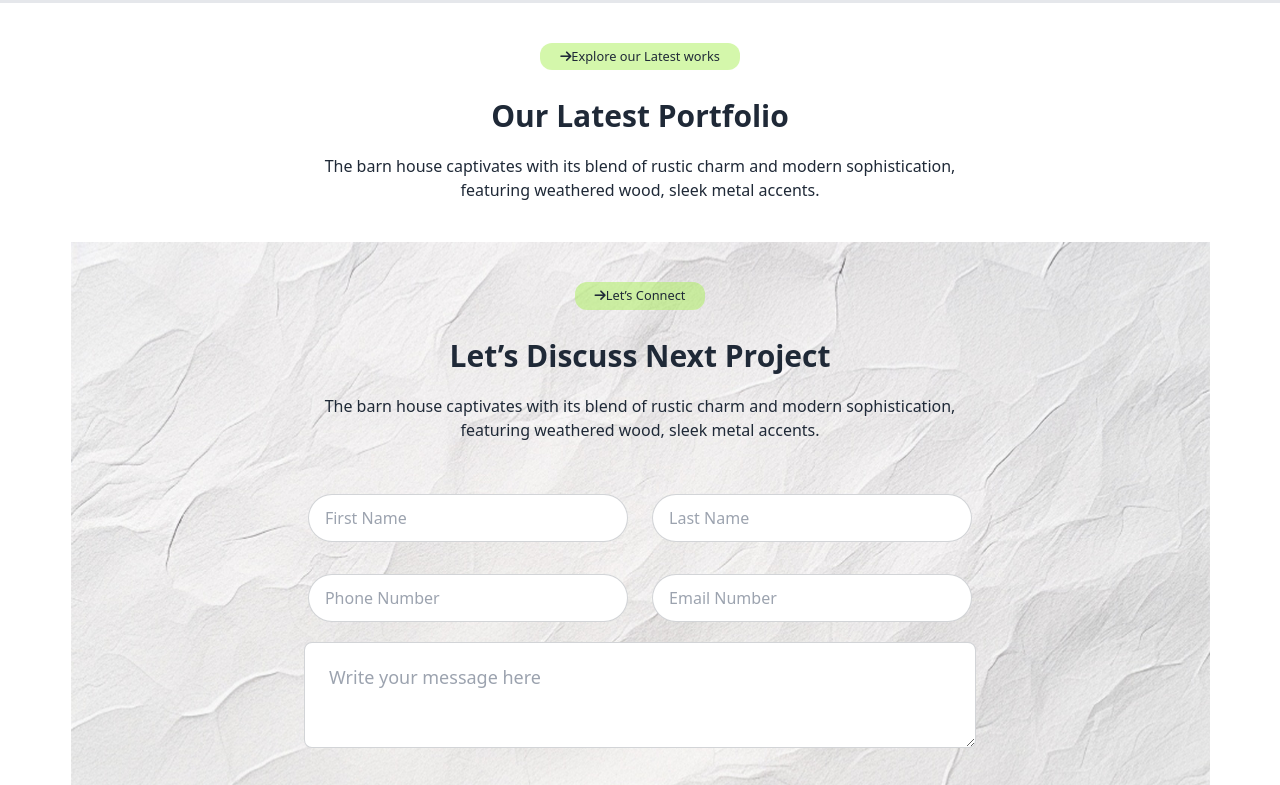
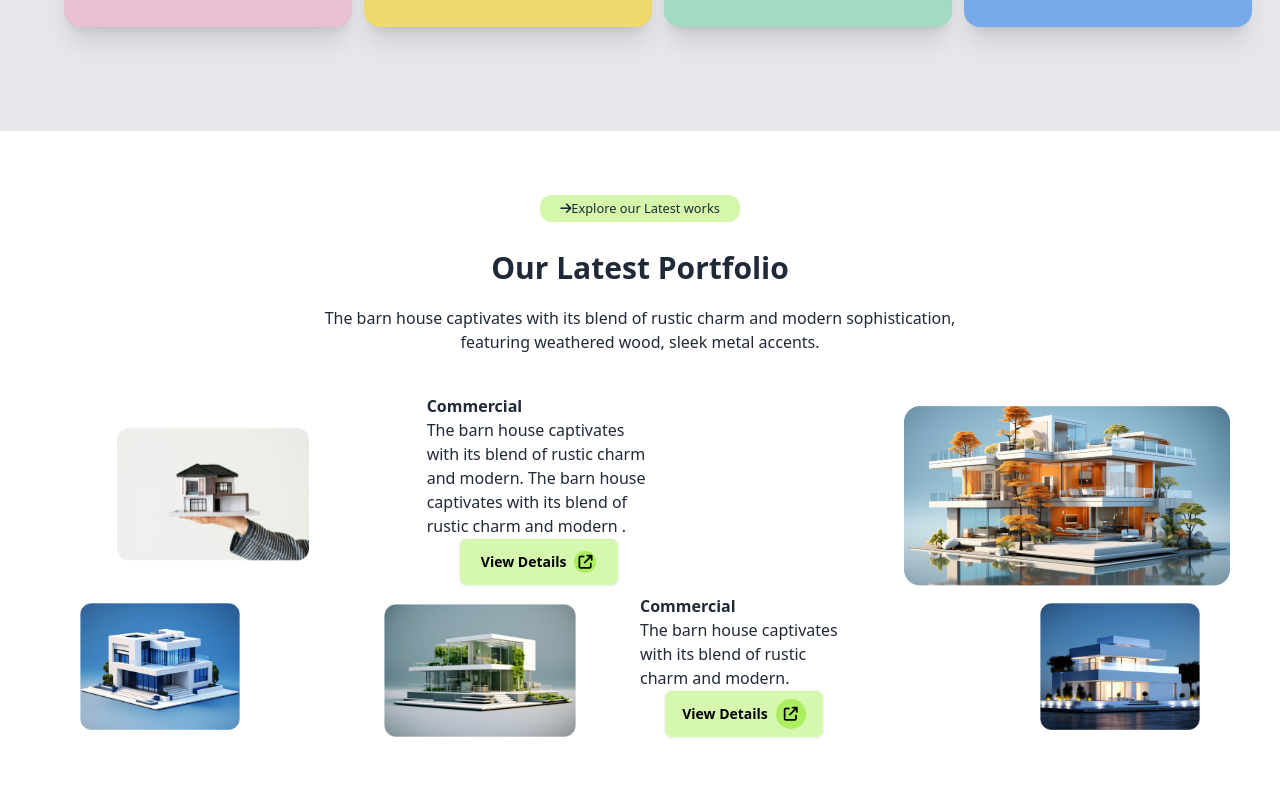
Before and after one commit to sahadat-nayem/Assignment-3, a plain HTML site: page index.html in a window 1280 px wide. Shown: the part 1955-2740 px from the top of the page. Drawn offline with nearby package versions, Linux system fonts and the light colour scheme.

Commit message:
last section done

```diff
--- a/index.html
+++ b/index.html
@@ -115,7 +115,7 @@
             </div>
          </section>
          <!-- Work Section -->
-          <section class="bg-gray-200">
+          <section class="bg-gray-200 md:p-16">
             <div class="flex">
               <small class="bg-white px-5 py-1 rounded-xl mx-auto mt-10"><i class="fa-solid fa-arrow-right"></i>How we works</small>
             </div>
@@ -185,8 +185,9 @@
             </div>
           </section>
           <!-- Latest Section -->
-          <section>
-            <div class="flex">
+          <section class="mt-6 bg-white">
+
+            <div class="flex mb-3">
               <small class="bg-[#acef5f85] px-5 py-1 rounded-xl mx-auto mt-10"><i class="fa-solid fa-arrow-right"></i>Explore our Latest works</small>
             </div>
             <div>
@@ -194,7 +195,51 @@
                 <p class="mb-10 text-center">The barn house captivates with its blend of rustic charm and
                     modern sophistication,<br> featuring weathered wood, sleek metal accents.</p>
             </div>
-          </section>
+
+
+            <div>
+
+              <div class="md:grid grid-cols-3">
+
+                <div class="w-full h-full md:w-48 h-auto mb-2 flex justify-center items-center mx-auto"><img src="./assets/img1.png" alt=""></div>
+
+
+                <div class="mb-2 w-56 h-auto ml-28 md:ml-0"><h2 class="font-bold">Commercial</h2>
+
+                <p>The barn house captivates with its blend of rustic charm and modern. The barn house captivates with its blend of rustic charm and modern .</p>
+
+                <a class="btn bg-[#acef5f80] text-black font-bold mx-auto flex w-40">View Details <i class="fa-solid fa-arrow-up-right-from-square space-y-4 bg-[#ABEF5F] text-black p-1 rounded-3xl"></i> </a></div>
+
+
+                <div class="w-60 md:w-auto mb-2 flex justify-center items-center mx-auto mt-3 "><img src="./assets/img2.png" alt=""></div>
+
+              </div>
+
+                <div class="md:grid grid-cols-4">
+
+                  <div class=" w-60 md:w-40 h-auto h-auto mb-2 flex justify-center items-center mx-auto"><img src="./assets/img3.png" alt=""></div>
+
+                  <div class="w-60 md:w-48 h-auto flex justify-center items-center mx-auto"><img src="./assets/img4.png" alt=""></div>
+
+                  <div class="mx-auto mb-2 ml-1 w-52 h-auto ml-28 md:ml-0">
+
+                    <h2 class="font-bold flex text-center">Commercial</h2>
+
+                    <p>The barn house captivates with its blend of rustic charm and modern. </p>
+
+                    <a class="btn bg-[#acef5f80] text-black font-bold mx-auto flex w-40">View Details <i class="fa-solid fa-arrow-up-right-from-square space-y-4 bg-[#ABEF5F] text-black p-2 rounded-3xl"></i> </a>
+
+                  </div>
+
+                  <div class="w-60 md:w-40 h-auto mb-2 flex justify-center items-center mx-auto"><img src="./assets/img5.png" alt=""></div>
+
+                </div>
+
+            </div>
+
+           </section>
+
+           <section class="mt-12">
           <!-- Discuss Section -->
            <section class="bg-[url('assets/bg.jpg')] bg-no-repeat bg-center mb-10">
             <div class="flex">
```
